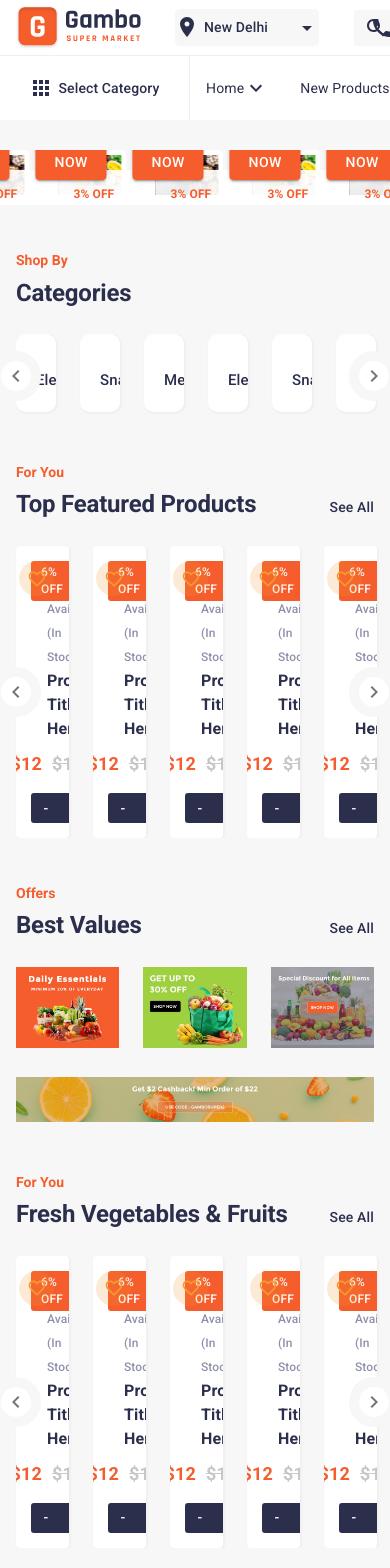
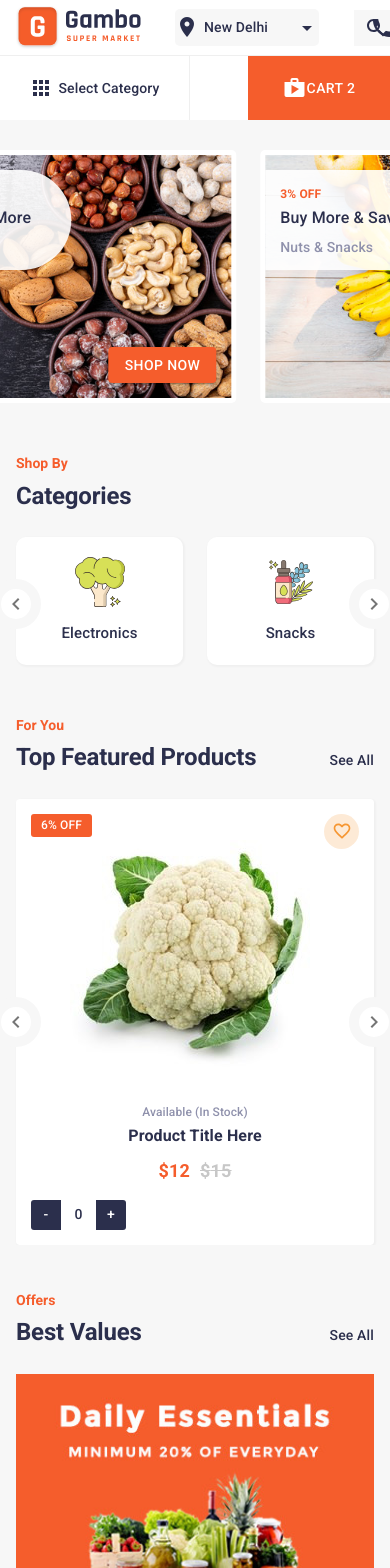
Before and after one commit to apexof/gambo-market, a Next.js app: page / in a window 390 px wide. Shown: the top 1568 px of the page. Built offline with nearby package versions, Linux system fonts and the light colour scheme.

Commit message:
add responsive for sections

```diff
--- a/components/BannerSection.jsx
+++ b/components/BannerSection.jsx
@@ -12,14 +12,35 @@ const useStyles = makeStyles(theme => ({
         display: "flex",
         flexWrap: "wrap",
         margin: `-${theme.spacing(1.5)}`,
-
-        justifyContent: "space-between"
+        justifyContent: "space-between",
     },
     imgWrap: {
         padding: theme.spacing(1.5),
+        "& img": {
+            width: "100%",
+            height: "100%",
+        },
     },
     imgWrapPart: {
         width: "33.333%",
+        [theme.breakpoints.down('md')]: {
+            width: "50%",
+            "&:first-child": {
+                display: "none",
+            }
+        },
+        [theme.breakpoints.down('sm')]: {
+            width: "100%",
+            "&:first-child": {
+                display: "block",
+            }
+        },
+        // [theme.breakpoints.dowm('sm')]: {
+        //     width: "100%",
+        //     "&:first-child": {
+        //         display: "block",
+        //     }
+        // },
     },
     imgWrapFull: {
         width: "100%",
--- a/components/CategoryList/CategorySlider.jsx
+++ b/components/CategoryList/CategorySlider.jsx
@@ -68,6 +68,39 @@ const categories = [
     },
 ]
 
+const responsive = [
+    {
+        breakpoint: 1280,
+        settings: {
+            slidesToShow: 5,
+        }
+    },
+    {
+        breakpoint: 959,
+        settings: {
+            slidesToShow: 4,
+        }
+    },
+    {
+        breakpoint: 730,
+        settings: {
+            slidesToShow: 3,
+        }
+    },
+    {
+        breakpoint: 520,
+        settings: {
+            slidesToShow: 2,
+        }
+    },
+    {
+        breakpoint: 350,
+        settings: {
+            slidesToShow: 1,
+        }
+    },
+]
+
 const useStyles = makeStyles(theme => ({
     categorySlider: {
         marginTop: 47,
@@ -100,7 +133,7 @@ export default function CategorySlider() {
             <Container>
                 <SectionTitle title="Categories" clarification="Shop By" seeAllLink={false} />
                 <div className={classes.list}>
-                    <Slider slidesToShow={6}>
+                    <Slider slidesToShow={6} responsive={responsive}>
                         {categories.map(item => (
                             <div key={item.id}>
                                 <div className={classes.itemWrap}>
--- a/components/Elements/BreadCrumbs.jsx
+++ b/components/Elements/BreadCrumbs.jsx
@@ -26,7 +26,6 @@ export default function BannerSection() {
     breadArray = breadArray.filter(item => item.length)
     breadArray = breadArray.map(item => capitalizeFirstLetter(item))
     breadArray = breadArray.map(item => item.replace("-", " "))
-    console.log(breadArray);
     return (
         <div className={classes.breadList}>
             <Container>
--- a/components/Header/HeaderBottom/HeaderNavMenu.jsx
+++ b/components/Header/HeaderBottom/HeaderNavMenu.jsx
@@ -93,6 +93,9 @@ const useStyles = makeStyles(theme => ({
         flexDirection: 'row',
         padding: 0,
         marginRight: "auto",
+        [theme.breakpoints.down('md')]: {
+            display: "none",
+        },
     },
     listItem: {
         position: 'relative',
--- a/components/ProductCard/ProductCard.jsx
+++ b/components/ProductCard/ProductCard.jsx
@@ -27,6 +27,8 @@ const useStyles = makeStyles(theme => ({
         display: "block",
         padding: "10px 20px",
         transition: "transform .5s ease",
+        display: "flex",
+        justifyContent: "center",
     },
     priceBlock: {
         marginTop: 10,
@@ -58,12 +60,12 @@ export default function ProductCard({ title, img, price, oldPrice, available, di
             <div className={classes.wishIcon}>
                 <WishIcon />
             </div>
-            <CardMedia >
+            <CardMedia>
                 <Link href="#" className={classes.imgWrapper}>
                     <img src={img} alt="" />
                 </Link>
             </CardMedia>
-            <CardContent >
+            <CardContent>
                 <Typography variant="subtitle2">
                     {available}
                 </Typography>
--- a/components/ProductList.jsx
+++ b/components/ProductList.jsx
@@ -14,6 +14,34 @@ const useStyles = makeStyles(theme => ({
         }
     },
 }))
+
+const responsive = [
+    {
+        breakpoint: 1200,
+        settings: {
+            slidesToShow: 4,
+        }
+    },
+    {
+        breakpoint: 980,
+        settings: {
+            slidesToShow: 3,
+        }
+    },
+    {
+        breakpoint: 760,
+        settings: {
+            slidesToShow: 2,
+        }
+    },
+    {
+        breakpoint: 520,
+        settings: {
+            slidesToShow: 1,
+        }
+    },
+]
+
 export default function ProductList({ productArray, title, clarification }) {
     const classes = useStyles();
 
@@ -21,7 +49,7 @@ export default function ProductList({ productArray, title, clarification }) {
         <Container>
             <SectionTitle title={title} clarification={clarification} />
             <div className={classes.list}>
-                <Slider slidesToShow={5}>
+                <Slider slidesToShow={5} responsive={responsive}>
                     {productArray.map(item => (
                         <ProductCard
                             key={item.id}
--- a/components/SliderSimpleArrows/SliderSimpleArrows.jsx
+++ b/components/SliderSimpleArrows/SliderSimpleArrows.jsx
@@ -31,7 +31,7 @@ const useStyles = makeStyles(theme => ({
     },
 }))
 
-export default function SliderSimpleArrows({ children, slidesToShow }) {
+export default function SliderSimpleArrows({ children, slidesToShow, responsive }) {
     const classes = useStyles();
 
     const SampleNextArrow = ({ onClick }) =>
@@ -50,8 +50,10 @@ export default function SliderSimpleArrows({ children, slidesToShow }) {
         speed: 300,
         slidesToShow,
         slidesToScroll: 1,
+        draggable: false,
         nextArrow: <SampleNextArrow />,
-        prevArrow: <SamplePrevArrow />
+        prevArrow: <SamplePrevArrow />,
+        responsive: responsive
     };
     return (
         <Slider {...settings}>
--- a/components/TopSlider.jsx
+++ b/components/TopSlider.jsx
@@ -79,6 +79,10 @@ const useStyles = makeStyles(theme => ({
         "& .slick-track": {
             padding: "10px 0",
         },
+        [theme.breakpoints.down('md')]: {
+            width: `calc(100% + ${theme.spacing(3)})`,
+            transform: "unset",
+        },
     },
     btn: {
         position: "absolute",
@@ -120,7 +124,33 @@ export default function CategorySlider() {
         autoplay: true,
         autoplaySpeed: 1500,
         draggable: false,
-        pauseOnHover: false
+        pauseOnHover: false,
+        responsive: [
+            {
+                breakpoint: 1280,
+                settings: {
+                    slidesToShow: 4,
+                }
+            },
+            {
+                breakpoint: 1050,
+                settings: {
+                    slidesToShow: 3,
+                }
+            },
+            {
+                breakpoint: 850,
+                settings: {
+                    slidesToShow: 2,
+                }
+            },
+            {
+                breakpoint: 490,
+                settings: {
+                    slidesToShow: 1,
+                }
+            },
+        ]
     };
     return (
         <div className={classes.topSlider}>
--- a/styles/globals.css
+++ b/styles/globals.css
@@ -13,3 +13,6 @@ input[type=number]::-webkit-outer-spin-button {
   -webkit-appearance: none;
   margin: 0;
 }
+*:focus {
+    outline: 0;
+}
--- a/theme.js
+++ b/theme.js
@@ -4,13 +4,20 @@ import { mergeDeep } from './helpers';
 const commonTheme = {
     spacing: factor => `${8 * factor}px`,
     breakpoints: {
-        values: {
-            xs: 0,
-            sm: 540,
-            md: 720,
-            lg: 1200,
-            xl: 1400,
-        },
+        // values: {
+        //     xs: 540,
+        //     sm: 720,
+        //     md: 960,
+        //     lg: 1200,
+        //     xl: 1400,
+        // },
+        // values: {
+        //     xs: 0,
+        //     sm: 540,
+        //     md: 720,
+        //     lg: 960,
+        //     xl: 1200,
+        // },
     },
     typography: {
         h2: {
```
